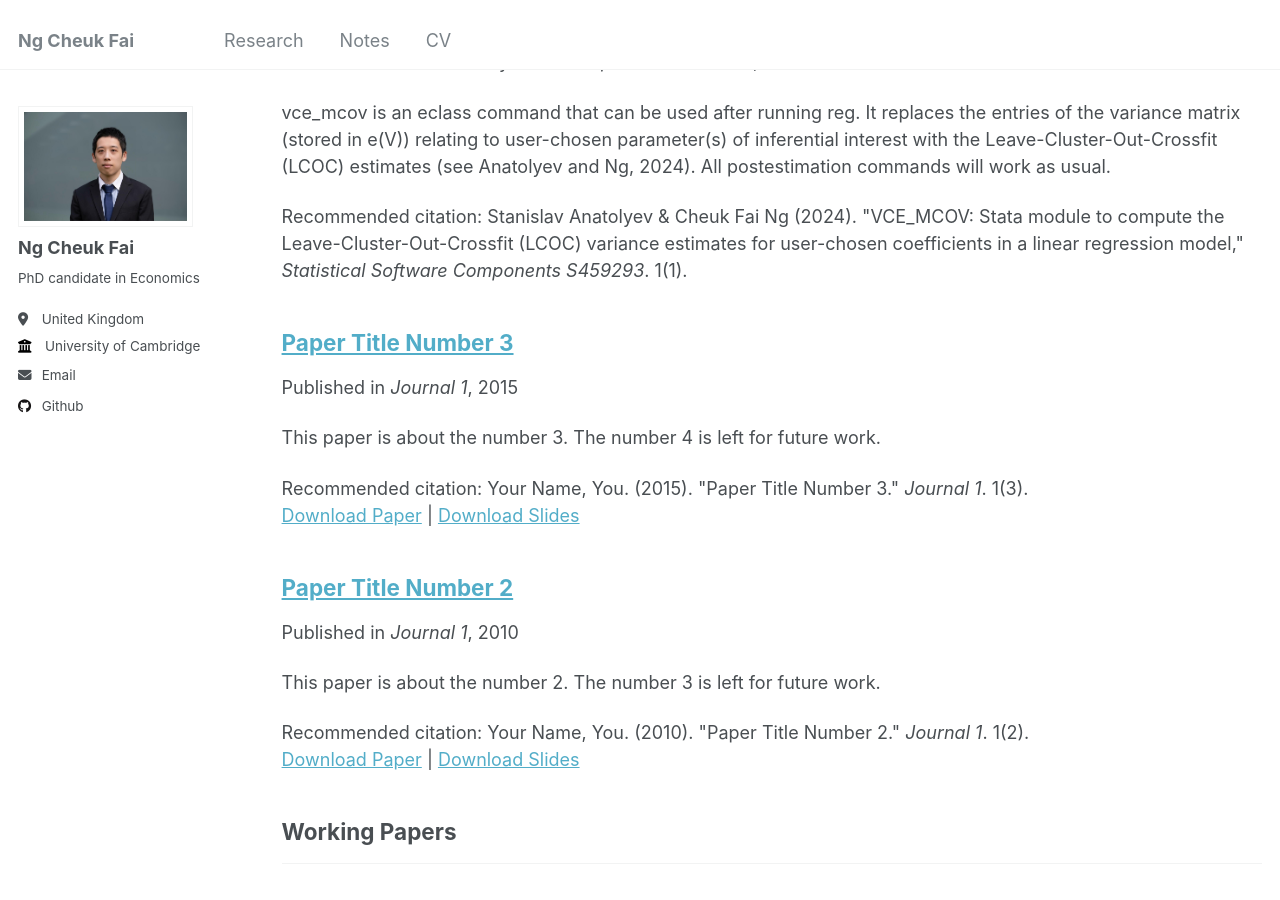
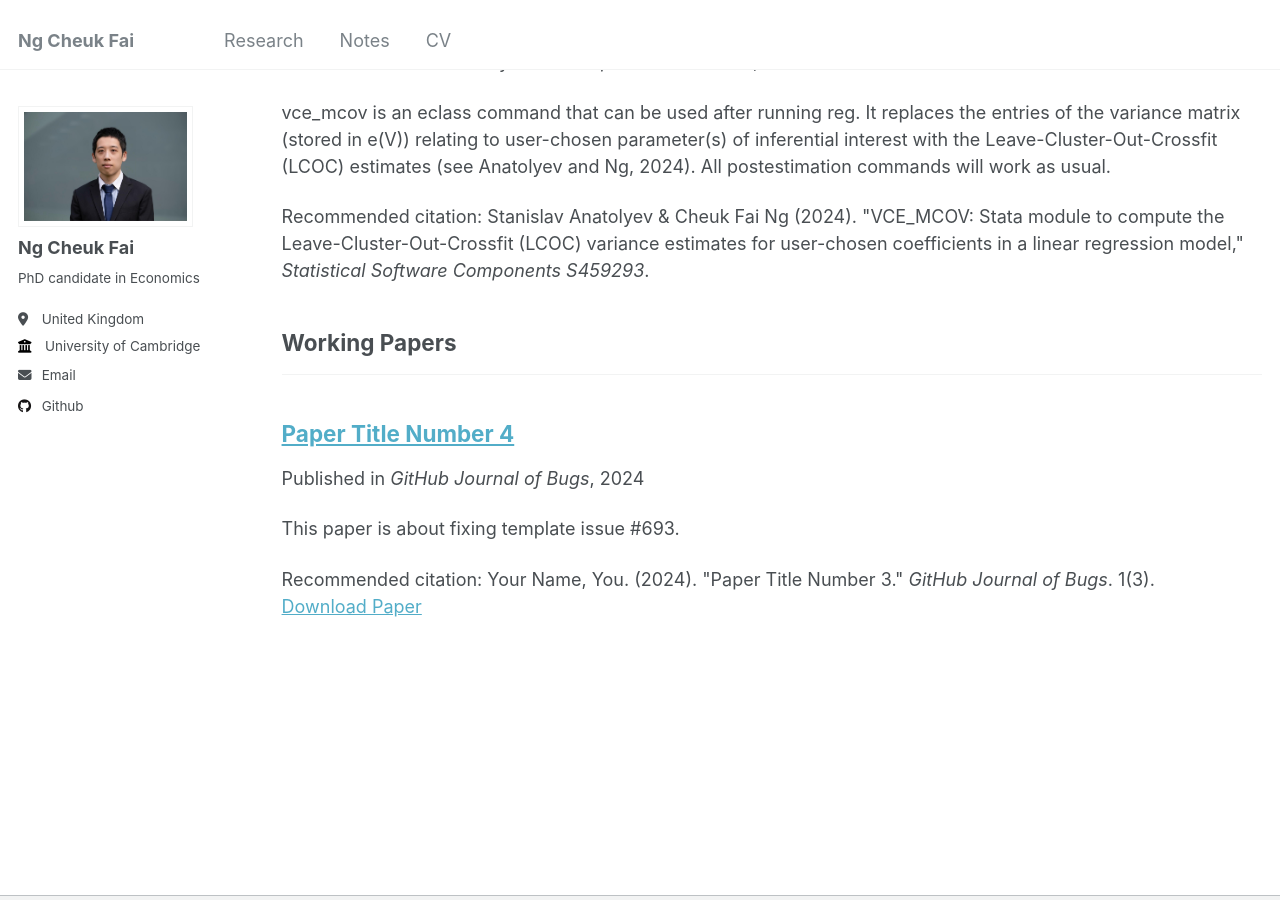
Before and after one commit to ngcheukfai/ngcheukfai.github.io, a Jekyll site: the page built from _pages/research.html, in a window 1280 px wide and 900 px high, scrolled down 294 px. Built offline with Jekyll 4.4.1, drawn with Linux system fonts in a browser that asks for light colours.

Commit message:
delete journals

```diff
--- a/_publications/2010-10-01-paper-title-number-2.md
+++ /dev/null
@@ -1,14 +0,0 @@
----
-title: "Paper Title Number 2"
-collection: publications
-category: manuscripts
-permalink: /publication/2010-10-01-paper-title-number-2
-excerpt: 'This paper is about the number 2. The number 3 is left for future work.'
-date: 2010-10-01
-venue: 'Journal 1'
-slidesurl: 'http://academicpages.github.io/files/slides2.pdf'
-paperurl: 'http://academicpages.github.io/files/paper2.pdf'
-citation: 'Your Name, You. (2010). &quot;Paper Title Number 2.&quot; <i>Journal 1</i>. 1(2).'
----
-
-The contents above will be part of a list of publications, if the user clicks the link for the publication than the contents of section will be rendered as a full page, allowing you to provide more information about the paper for the reader. When publications are displayed as a single page, the contents of the above "citation" field will automatically be included below this section in a smaller font.
--- a/_publications/2015-10-01-paper-title-number-3.md
+++ /dev/null
@@ -1,14 +0,0 @@
----
-title: "Paper Title Number 3"
-collection: publications
-category: manuscripts
-permalink: /publication/2015-10-01-paper-title-number-3
-excerpt: 'This paper is about the number 3. The number 4 is left for future work.'
-date: 2015-10-01
-venue: 'Journal 1'
-slidesurl: 'http://academicpages.github.io/files/slides3.pdf'
-paperurl: 'http://academicpages.github.io/files/paper3.pdf'
-citation: 'Your Name, You. (2015). &quot;Paper Title Number 3.&quot; <i>Journal 1</i>. 1(3).'
----
-
-The contents above will be part of a list of publications, if the user clicks the link for the publication than the contents of section will be rendered as a full page, allowing you to provide more information about the paper for the reader. When publications are displayed as a single page, the contents of the above "citation" field will automatically be included below this section in a smaller font.
--- a/_publications/2024-02-01-vce_mcov.md
+++ b/_publications/2024-02-01-vce_mcov.md
@@ -8,7 +8,7 @@ date: 2024-02-01
 venue: 'Statistical Software Components S459293'
 #slidesurl: 'http://academicpages.github.io/files/slides1.pdf'
 #paperurl: 'http://academicpages.github.io/files/paper1.pdf'
-citation: 'Stanislav Anatolyev & Cheuk Fai Ng (2024). &quot;VCE_MCOV: Stata module to compute the Leave-Cluster-Out-Crossfit (LCOC) variance estimates for user-chosen coefficients in a linear regression model,&quot; <i>Statistical Software Components S459293</i>. 1(1).'
+citation: 'Stanislav Anatolyev & Cheuk Fai Ng (2024). &quot;VCE_MCOV: Stata module to compute the Leave-Cluster-Out-Crossfit (LCOC) variance estimates for user-chosen coefficients in a linear regression model,&quot; <i>Statistical Software Components S459293</i>.'
 ---
 
 vce_mcov is an eclass command that can be used after running reg. It replaces the entries of the variance matrix (stored in e(V)) relating to user-chosen parameter(s) of inferential interest with the Leave-Cluster-Out-Crossfit (LCOC) estimates (see Anatolyev and Ng, 2024). All postestimation commands will work as usual.
```
Also changed, not shown: 1 other file.
